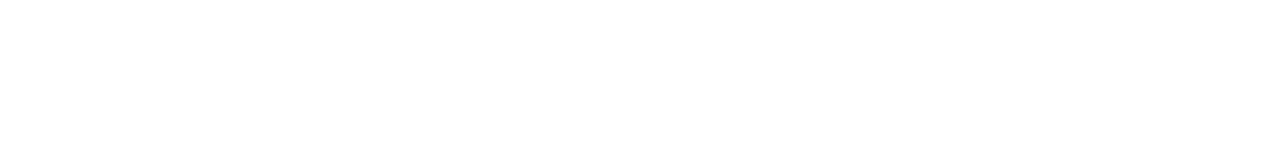
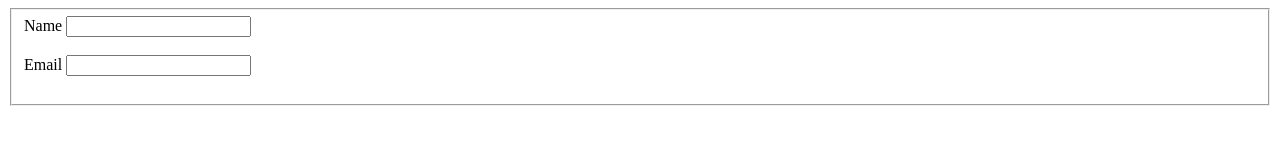
Before and after one commit to acciojob/car-insurance-form-ShwetaTiwari2302, a website: page main.html in a window 1280 px wide. Drawn offline with Linux system fonts and the light colour scheme.

Commit message:
created a submission

```diff
--- a/main.html
+++ b/main.html
@@ -8,6 +8,14 @@
 
 <body>
 	<!-- the entire body must be written by student -->
+	<form method="post">
+		<fieldset>
+			<lable for="name">Name</lable>
+			<input type="text" id="name" required="Yes"></input><br><br>
+
+			<lable for="email">Email</lable>
+			<input type="text" id="name" required="Yes"></input><br><br>
+		</fieldset>
     <script type="text/javascript" src="./script.js">
 </script>
 
```
